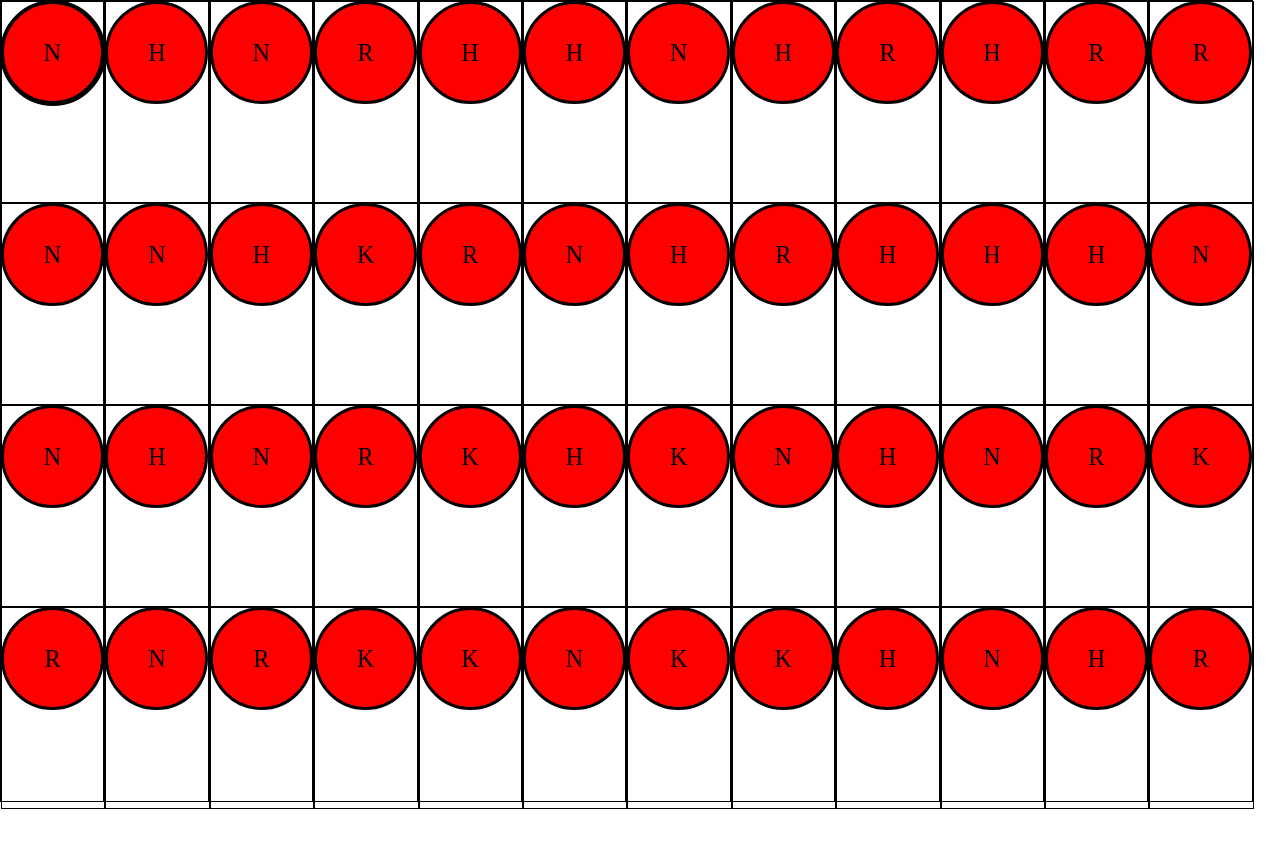
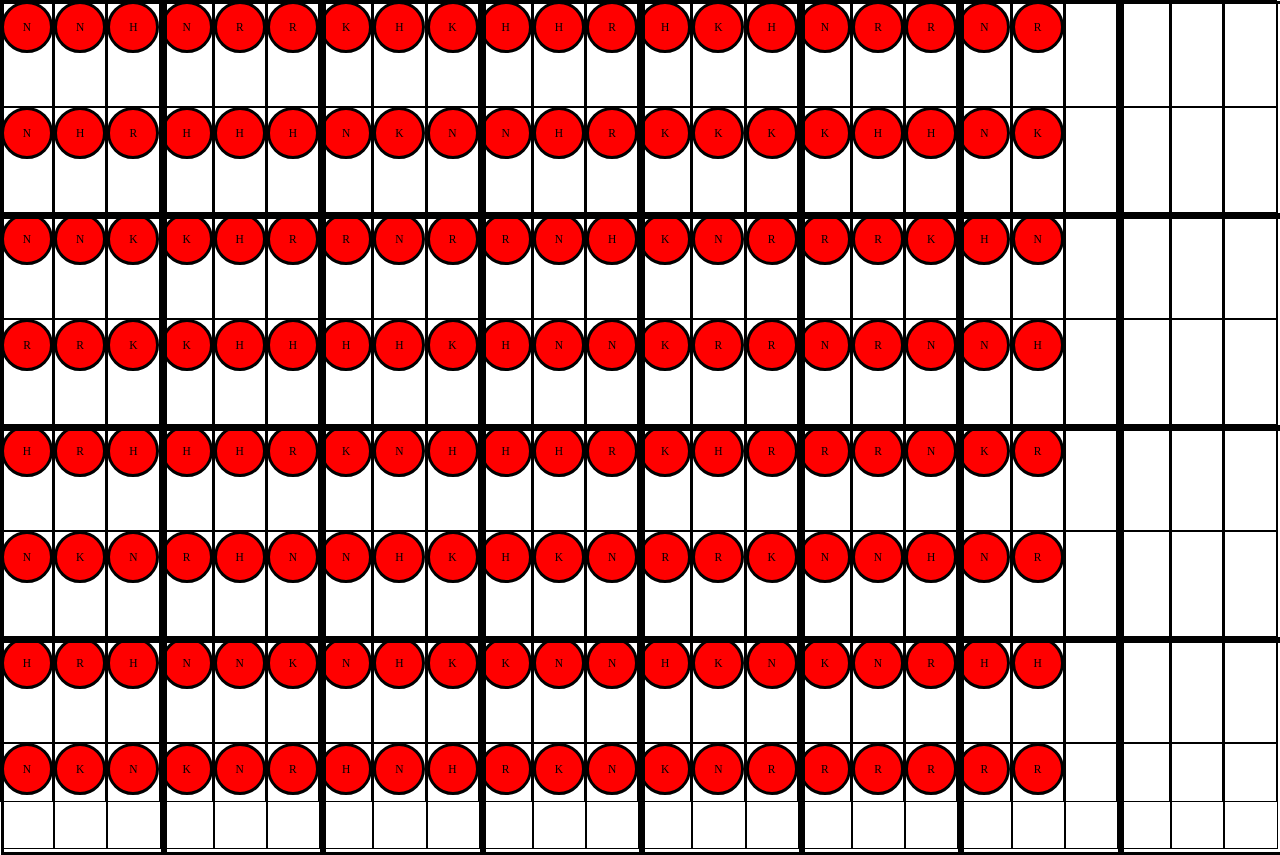
Before and after one commit to NCEghtebas/LargeScreensResearch, a plain HTML site: page index.html in a window 1280 px wide. Before the commit the page ends 809 px from the top, so only its background shows below. Drawn offline with Linux system fonts and the light colour scheme.

Commit message:
created resizeable baskets

```diff
--- a/index.html
+++ b/index.html
@@ -5,7 +5,7 @@
     </head>
     <body onresize = resizeCanvas()>
         <div id='container'>
-            <div id="elem" onmousedown='mydragg.startMoving(this,"container",event);' onmouseup='mydragg.stopMoving(this,"container");' style="width: 100px;height: 100px; border: 3px solid black">
+            <!-- <div id="elem" onmousedown='mydragg.startMoving(this,"container",event);' onmouseup='mydragg.stopMoving(this,"container");' style="width: 100px;height: 100px; border: 3px solid black"> -->
             </div>
     </body>
     <script src = "js/script.js"></script>
--- a/js/script.js
+++ b/js/script.js
@@ -1,4 +1,9 @@
-// Makes divs draggable, taken from: http://jsfiddle.net/g6m5t8co/1/
+/*
+Chloe Eghtebas
+July 12, 2015
+*/
+
+// Makes divs draggable, taken and modified from: http://jsfiddle.net/g6m5t8co/1/
 var mydragg = function(){
     return {
         move : function(divid,xpos,ypos){
@@ -40,11 +45,52 @@ var mydragg = function(){
             var x = divid.style.left;
             var y = divid.style.top;
             var nearest_point = getNearestGridPoint(x, y);
-            divid.style.left = nearest_point.x+'px';
-            divid.style.top = nearest_point.y+'px';
+            divid.style.left = nearest_point.x + 'px';
+            divid.style.top = nearest_point.y + 'px';
         },
     }
 }();
+
+
+function containerNumber () {
+  var container_number = Math.floor((grid_rows*grid_columns)/6);
+  console.log(container_number);
+}
+
+function getBasketPoints(number_of_rows, number_of_columns){
+  var basketArray = [];
+  var naturalNumbers = naturalNumberSequence(number_of_columns*number_of_rows);
+  var i = 0;
+  for(c= 0; c< number_of_columns; c++){
+    for(r= 0; r< number_of_rows; r++){
+      if ( !(c%3) && !(r %2) ) {
+        var squareElement = document.getElementById('Square'+naturalNumbers[i]);
+        var rect = squareElement.getBoundingClientRect();
+        // Center point of the grid:
+        // centerPointArray.push({x: rect.width/2 + rect.left, y: rect.height/2 + rect.top});
+        // Left and Top coordiates of grid
+        basketArray.push({x: rect.left, y: rect.top});
+      }
+      i++;
+    }
+  }
+  return basketArray;
+}
+
+function defineBasket() {
+  container = document.getElementById('container');
+  var square_dummy = document.getElementById("Square1");
+  for (point of basket_points) {
+    basket = document.createElement('div');
+    basket.setAttribute('id', 'Basket'+(1));
+    basket.setAttribute('style', 'position: absolute; border:3px solid black; text-align:center');
+    basket.style.left = point.x+'px';
+    basket.style.top = point.y+'px';
+    basket.style.width = square_dummy.getBoundingClientRect().width*3+'px';
+    basket.style.height = square_dummy.getBoundingClientRect().height*2+'px';
+    container.appendChild(basket);
+  }
+}
 
 // returns nearest grid point to x1 and y1
 function getNearestGridPoint(x1, y1) {
@@ -62,24 +108,6 @@ function getNearestGridPoint(x1, y1) {
   }
   return ans;
 }
-
-// x = [1, 2 , 5, 8 , 10 , 13];
-// function getNearest(y) {
-//   var i = 0;
-//   var minDiff = Math.abs(y-x[i]);
-//   var ans;
-//   for (var i = 0; i< x.length; i++) {
-//     var diff = Math.abs(y-x[i]);
-//     console.log("diff: ", diff);
-//     if( diff < minDiff ){
-//       minDiff = diff;
-//       console.log("minDiff: ", minDiff);
-//       ans = x[i];
-//     }
-
-//   }
-//   return ans;
-// }
 
 //TODO: make border only 1 px thick
 function generateGrid(number_of_rows, number_of_columns)
@@ -139,6 +167,7 @@ function generateCircles(n){
         circleIDs.push('Circle'+ (i+1));
         circle.setAttribute('id', circleIDs[i]);
         circle.setAttribute('style', 'position: absolute; background-color: red; border-radius: 100px; border: 3px solid black');
+        // setting circle's initial position
         circle.style.top = points[i].y+'px';
         circle.style.left = points[i].x+'px';
         circle.style.width = determineDiameter();
@@ -166,7 +195,8 @@ function generateCircles(n){
 // whenever window is resized, this function is called
 function resizeCanvas() {
   var circleID;
-  points = getGridPoints(4, 12);
+  points = getGridPoints(grid_rows, grid_columns);
+  basket_points = getBasketPoints(grid_rows, grid_columns);
   var i = 0;
   for (circleID of circleNames) {
     // recalculate circle positions
@@ -179,6 +209,8 @@ function resizeCanvas() {
     //
     var column = document.getElementById("TableColumn"+(i+1));
     column.style.fontSize = determineTextSize();
+    //
+    defineBasket();
     i++;
   }
 }
@@ -226,7 +258,7 @@ function randomizeCircleLetters(alphabet) {
 
 // Oh boy this is getting messy...
 
-var circle_number = 48 ;
+var circle_number = 160 ;
 // var my_div = null;
 // var mainDiv = null;
 var column_div_array = [];
@@ -234,10 +266,16 @@ var square_div_array = [];
 var points;
 var hard_sort_alphabet = ["H", "K", "N", "R"];
 var easy_sort_alphabet = ["C", "D"];
+var grid_rows = 8;
+var grid_columns = 24;
 
-generateGrid(4,12);
+generateGrid(grid_rows, grid_columns);
 
 //This line of code deosn't work when inseterted in generatCricles function
-points = getGridPoints(4, 12);
+points = getGridPoints(grid_rows, grid_columns);
+
+basket_points = getBasketPoints(grid_rows, grid_columns);
 
 var circleNames = generateCircles(circle_number);
+
+var basket_dim = defineBasket();
```
